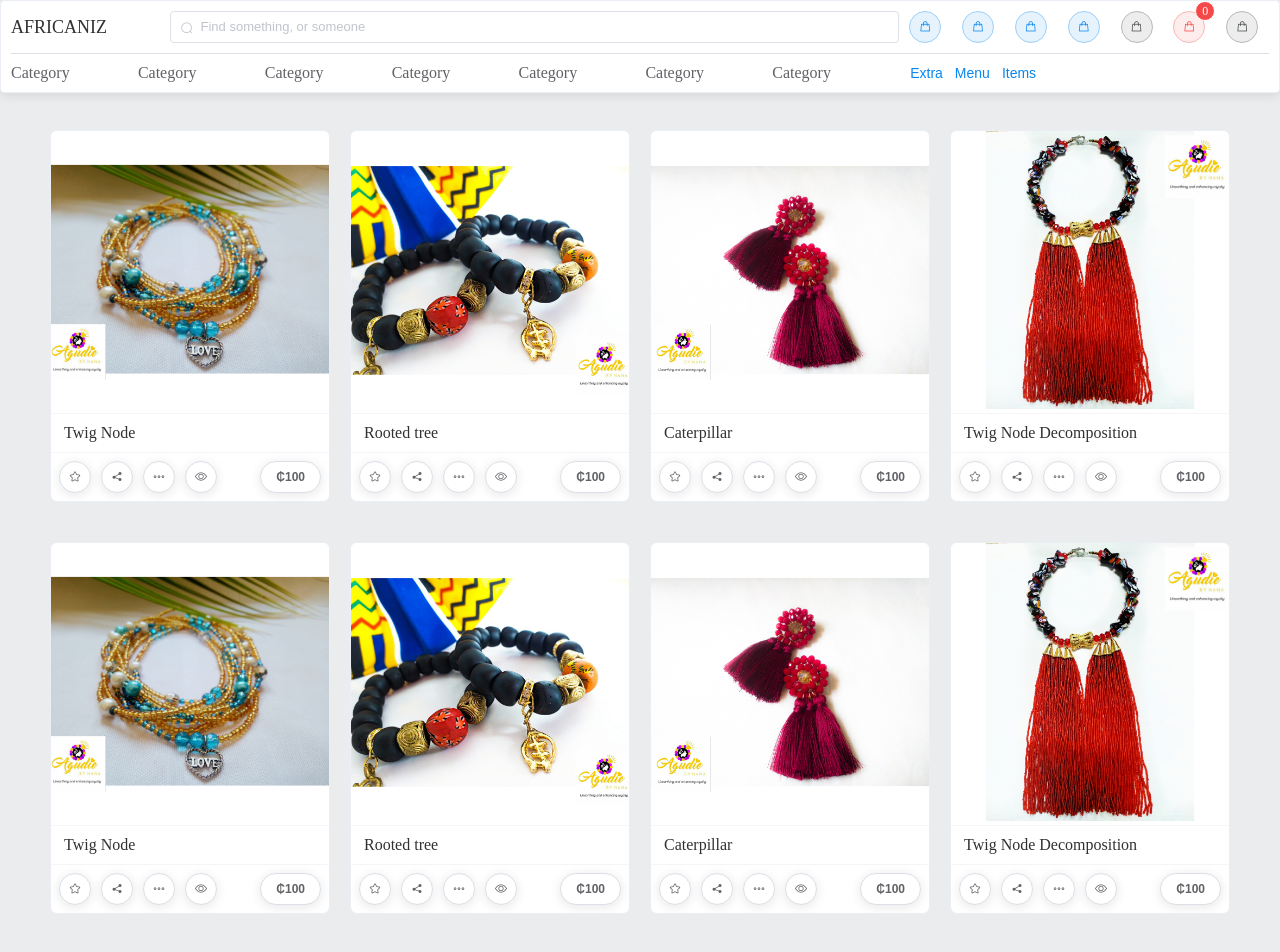
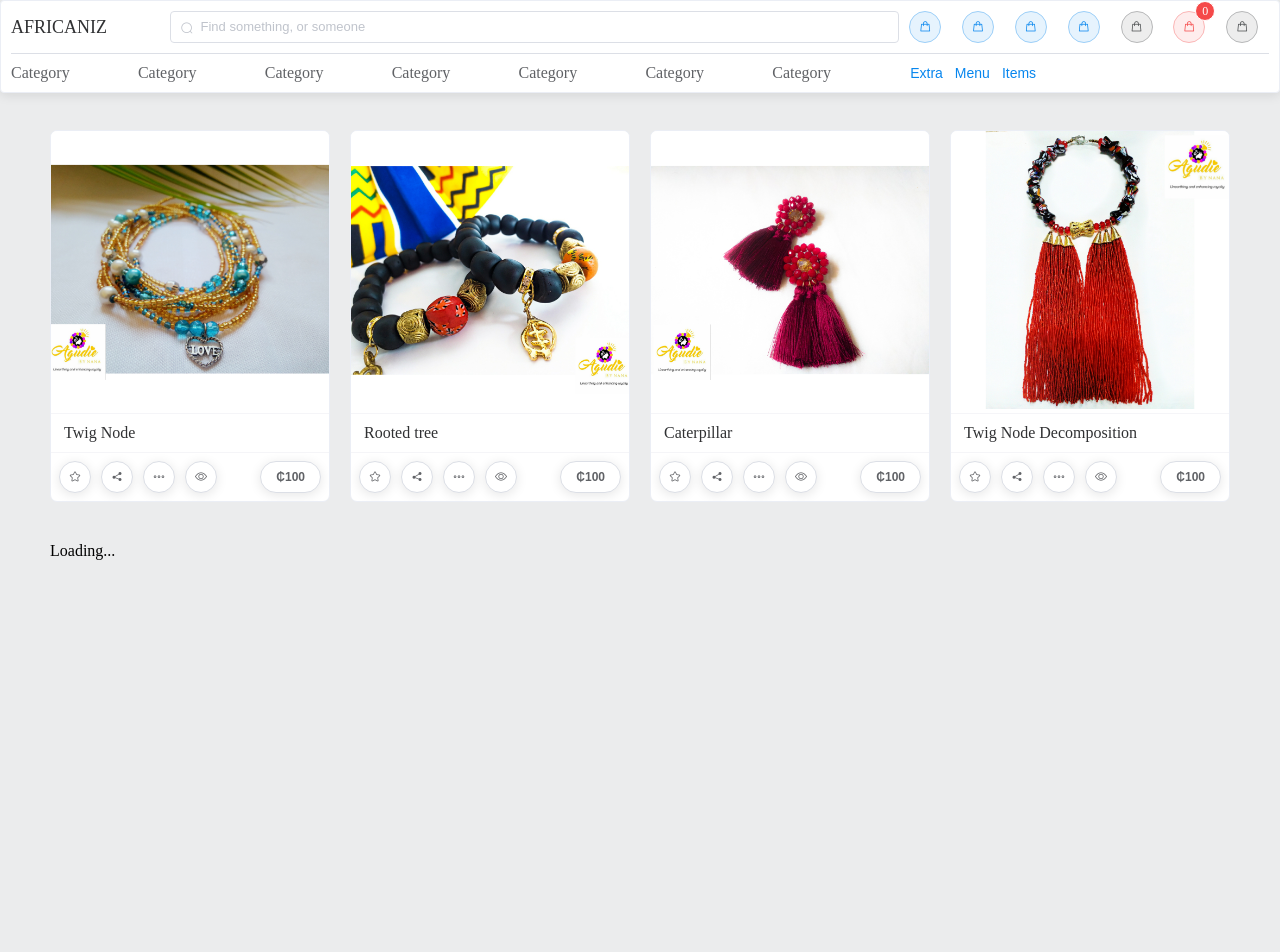
Before and after one commit to Nuerkie-Opt/shop-web, a Vue app: page / in a window 1280 px wide. Shown: the top 952 px of the page. After the commit the page ends 800 px from the top, so only its background shows below. Built offline with nearby package versions, Linux system fonts and the light colour scheme.

Commit message:
Item detail in progress

```diff
--- a/src/components/elements/ItemCard.vue
+++ b/src/components/elements/ItemCard.vue
@@ -1,6 +1,10 @@
 <template>
   <el-card :body-style="{ padding: '0px' }" shadow="hover">
-    <el-image :src="item.images[0]">
+    <el-image
+      :src="item.images[0]"
+      @click="itemDetails"
+      lazy
+    >
       <div slot="placeholder" class="image-slot block">
         <i class="el-icon-loading"></i>
       </div>
@@ -21,7 +25,9 @@
         <el-button class="bots" icon="el-icon-share" size="small" circle></el-button>
         <el-button class="bots" icon="el-icon-more-outline" size="small" circle></el-button>
         <el-button class="bots" icon="el-icon-view" size="small" circle></el-button>
-        <el-button class="rbutton bots" size="small" round><MoneySign :price="item.price"/> </el-button>
+        <el-button class="rbutton bots" size="small" round>
+          <MoneySign :price="item.price" />
+        </el-button>
       </div>
     </div>
   </el-card>
@@ -34,7 +40,12 @@ export default {
   components: {
     MoneySign
   },
-  props: ["mode", "item"]
+  props: ["mode", "item", "row", "col"],
+  methods: {
+    itemDetails(){
+      this.$router.push({ path:`items/${this.item.link}`,query:{ r: this.row, c:this.col } });
+    }
+  }
 };
 </script>
 
--- a/src/components/elements/ItemCollage.vue
+++ b/src/components/elements/ItemCollage.vue
@@ -8,7 +8,7 @@
 
 <script>
 export default {
-    props:['mode','item']
+    props:['mode','item','row', 'col']
 }
 </script>
 
--- a/src/components/elements/ItemJumbo.vue
+++ b/src/components/elements/ItemJumbo.vue
@@ -8,7 +8,7 @@
 
 <script>
 export default {
-    props:['mode','item']
+    props:['mode','item','row', 'col']
 }
 </script>
 
--- a/src/components/elements/ItemRow.vue
+++ b/src/components/elements/ItemRow.vue
@@ -2,23 +2,29 @@
   <el-row :gutter="20">
     <el-col
     :xs="24" :sm="smUp" :md="mdUp" :lg="lgUp" :xl="lgUp"
-    v-for="col in rowData.ncols"
+    v-for="(col, i) in rowData.ncols"
     :key="col">
 
       <ItemCard
       v-if="isCanvasType('card', col)"
       :mode="getMode(col)"
-      :item="getItem(col)" />
+      :item="getItem(col)"
+      :row="row"
+      :col="i"/>
 
       <ItemJumbo
       v-if="isCanvasType('jumbo', col)"
       :mode="getMode(col)"
-      :item="getItem(col)" />
+      :item="getItem(col)"
+      :row="row"
+      :col="i"/>
 
       <ItemCollage
       v-if="isCanvasType('collage', col)"
       :mode="getMode(col)"
-      :item="getItem(col)" />
+      :item="getItem(col)"
+      :row="row"
+      :col="i"/>
 
     </el-col>
   </el-row>
@@ -35,7 +41,7 @@ export default {
       ItemJumbo,
       ItemCard
   },
-  props: ["rowData"],
+  props: ["rowData", "row"],
   computed: {
     lgUp() {
       return 24 / this.rowData.ncols;
--- /dev/null
+++ b/src/components/shop/ItemDetails.vue
@@ -0,0 +1,14 @@
+<template>
+  <el-row :gutter="20" type="flex" align="middle" justify="center">
+    <el-col :xs="24" :sm="24" :md="12" :lg="16">
+      {{$route.params}}
+    </el-col>
+    <el-col :xs="24" :sm="24" :md="12" :lg="8">
+      {{$route.query}}
+    </el-col>
+  </el-row>
+</template>
+
+<script>
+export default {};
+</script>
--- a/src/components/shop/ItemDisplay.vue
+++ b/src/components/shop/ItemDisplay.vue
@@ -5,7 +5,7 @@
     infinite-scroll-delay="1000"
   >
 
-    <ItemRow v-for="i in count" :key="i" :rowData="items" />
+    <ItemRow v-for="(row, i) in productMatrix" :key="i" :row="i" :rowData="row" />
     <p v-if="loading">Loading...</p>
   </div>
 </template>
@@ -32,11 +32,12 @@ export default {
       return this.loading || this.noMore;
     },
     ...mapState([
-      'items'
+      'productMatrix'
     ])
   },
   methods: {
     load() {
+      // append rows to product matrix
       this.loading = true;
       setTimeout(() => {
         this.count += 2;
--- a/src/components/shop/routes.js
+++ b/src/components/shop/routes.js
@@ -1,4 +1,5 @@
 import ItemDisplay from './ItemDisplay.vue';
+import ItemDetails from './ItemDetails.vue';
 import Auth from './Auth.vue';
 
 
@@ -31,7 +32,8 @@ const shopRoutes = [
         ]
     },
     {
-        path:'items/:item'
+        path:'items/:item',
+        component:ItemDetails
     },
     {
         path:'search/:query'
--- a/src/data/ItemsData.js
+++ b/src/data/ItemsData.js
@@ -4,11 +4,12 @@ const rowData = {
             id:1,
             name:'Twig Node',
             desc:'A node in a tree with degree sequence',
+            link:'twig-node',
             likes:99,
             liked:false,
             price:100,
             images:[
-                './images/3.jpg',
+                '/images/3.jpg',
             ],
             tags:[
                 'tree','twig','node'
@@ -20,11 +21,12 @@ const rowData = {
             id:2,
             name:'Rooted tree',
             desc:'A tree with roots',
+            link:'rooted-tree',
             likes:99,
             liked:false,
             price:100,
             images:[
-                './images/7.jpg',
+                '/images/7.jpg',
             ],
             tags:[
                 'tree','root','node'
@@ -36,11 +38,12 @@ const rowData = {
             id:3,
             name:'Caterpillar',
             desc:'A tree with s spine',
+            link:'caterpillar',
             likes:99,
             liked:false,
             price:100,
             images:[
-                './images/6.jpg',
+                '/images/6.jpg',
             ],
             tags:[
                 'tree','caterpillar','node'
@@ -52,11 +55,12 @@ const rowData = {
             id:4,
             name:'Twig Node Decomposition',
             desc:'Break down a tree into twigs',
+            link:'twig-node-decomposition',
             likes:99,
             liked:false,
             price:100,
             images:[
-                './images/5.jpg',
+                '/images/5.jpg',
             ],
             tags:[
                 'tree','twig','node','decomposition'
@@ -68,11 +72,12 @@ const rowData = {
             id:5,
             name:'Greedy tree',
             desc:'A node in a tree with degree sequence',
+            link:'greedy-tree',
             likes:99,
             liked:false,
             price:100,
             images:[
-                './images/4.jpg',
+                '/images/4.jpg',
             ],
             tags:[
                 'tree','greedy','node'
--- a/src/data/index.js
+++ b/src/data/index.js
@@ -3,7 +3,7 @@ import MenusData from './MenusData.js';
 
 const data = {
     state : {
-        items: ItemsData,
+        productMatrix: [ItemsData],
         menus: MenusData
     }
 };
```
Also changed, not shown: src/components/elements/ItemImage.vue (added, +47 -0 lines).
